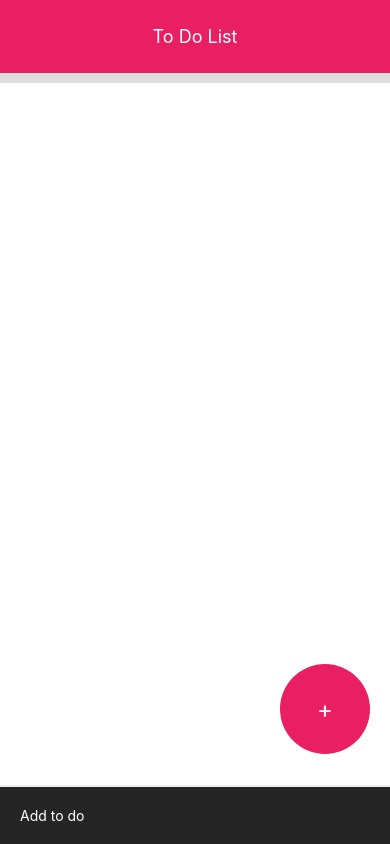
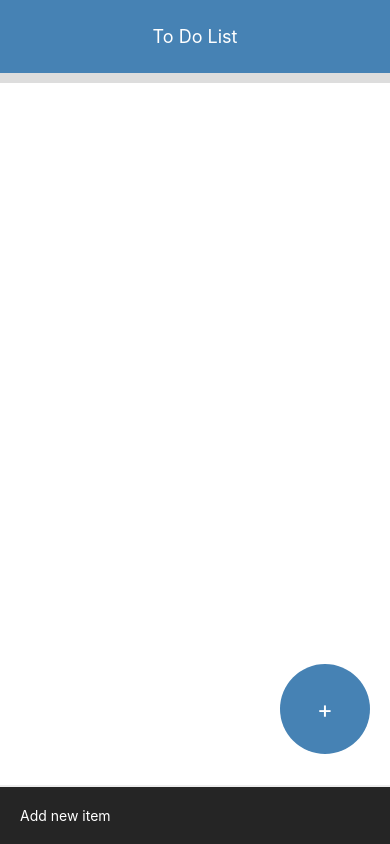
Before and after one commit to MicheSi/ToDo_ReactNative, a React Native app: screen / in a window 390 px wide. Built offline with nearby package versions, Linux system fonts and the light colour scheme.

Commit message:
changed color styles

```diff
--- a/app/components/Main.js
+++ b/app/components/Main.js
@@ -17,7 +17,6 @@ export default class Main extends React.Component {
                     deleteMethod={() => this.deleteNote(key)}/>
         })
 
-
         return (
             <View style={styles.container}>
                 <View style={styles.header}>
@@ -31,7 +30,7 @@ export default class Main extends React.Component {
                      style={styles.textInput}
                      onChangeText={(noteText) => this.setState({noteText})}
                      value={this.state.noteText}
-                     placeholder='Add to do'
+                     placeholder='Add new item'
                      placeholderTextColor='white'
                      underlineColorAndroid='transparent'>
                     </TextInput>
@@ -48,7 +47,7 @@ export default class Main extends React.Component {
         if (this.state.noteText) {
             const noteDate = new Date();
             this.state.notesList.push({
-                'date': noteDate.getFullYear() + '/' + (noteDate.getMonth() + 1) + '/' + noteDate.getDate(),
+                'date':  (noteDate.getMonth() + 1) + '/' + noteDate.getDate() + '/' + noteDate.getFullYear(),
                 'note': this.state.noteText
             })
             this.setState({notesList: this.state.notesList})
@@ -68,7 +67,7 @@ const styles = StyleSheet.create({
     flex: 1,
   },
   header: {
-      backgroundColor: '#E91E63',
+      backgroundColor: '#4682B4',
       alignItems: 'center',
       justifyContent: 'center',
       borderBottomWidth: 10,
@@ -103,7 +102,7 @@ const styles = StyleSheet.create({
       zIndex: 11,
       right: 20,
       bottom: 90,
-      backgroundColor: '#E91E63',
+      backgroundColor: '#4682B4',
       width: 90,
       height: 90,
       borderRadius: 50,
--- a/app/components/Note.js
+++ b/app/components/Note.js
@@ -28,13 +28,13 @@ const styles = StyleSheet.create({
   noteText: {
     paddingLeft: 20,
     borderLeftWidth: 10,
-    borderLeftColor: '#E91E63',
+    borderLeftColor: '#4682B4',
   },
   deleteNote: {
     position: 'absolute',
     justifyContent: 'center',
     alignItems: 'center',
-    backgroundColor: '#2980b9',
+    backgroundColor: '#B22222',
     padding: 10,
     top: 10,
     bottom: 10,
```
